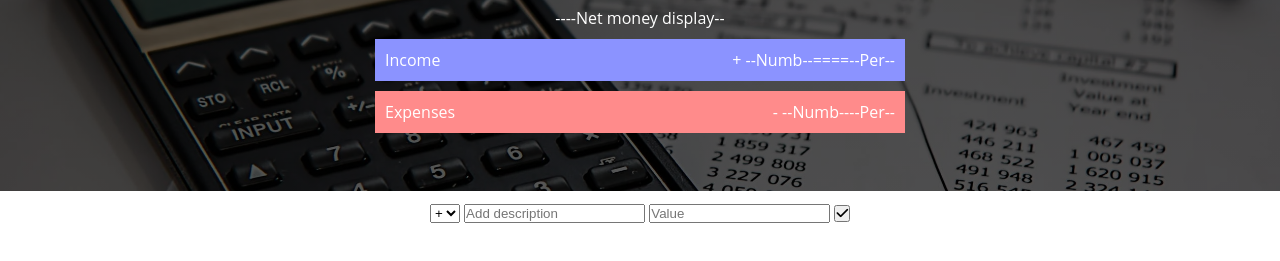
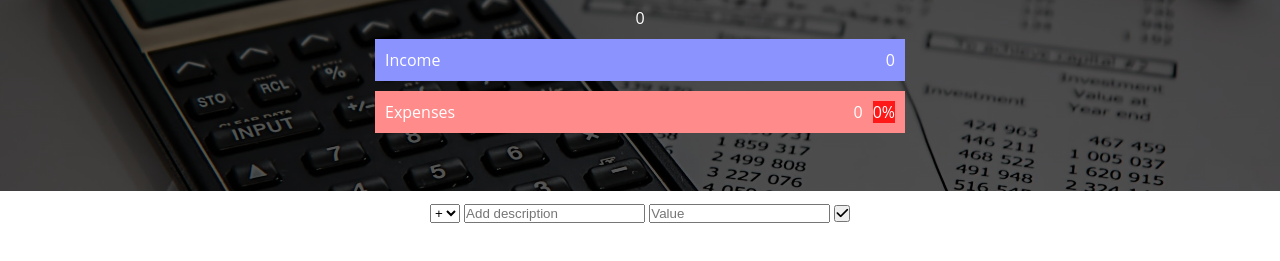
Before and after one commit to seleazar10/financing, a plain HTML site: page index.html in a window 1280 px wide. Shown: the part 129-390 px from the top of the page. Drawn offline with Linux system fonts and the light colour scheme.

Commit message:
first section can receive and display data from Ct

```diff
--- a/index.html
+++ b/index.html
@@ -29,8 +29,8 @@
 
             </div>
 
-            <div class="netDisplay center whiteFont">
-                <p class="netMoney"> ----Net money display-- </p>
+            <div class="netDisplay  center whiteFont">
+                <p class="netMoney"> %budget% </p>
 
             </div>
 
@@ -42,8 +42,8 @@
                     <p class="incomeWord">Income</p>
 
                     <div class="righto">
-                        <p class="incomePercentage right whiteFont">--Per--</p>
-                        <p class="incomeNumber right whiteFont">+ --Numb--====</p>
+                        <!-- <p class="incomePercentage right whiteFont">%perentage%</p> -->
+                        <p class="incomeNumber right whiteFont"></p>
                     </div>
 
                 </div>
@@ -52,8 +52,8 @@
                     <p class="expensesWord">Expenses</p>
 
                     <div class="right">
-                        <p class="expensesPercentage right whiteFont">--Per--</p>
-                        <p class="expensesNumber right whiteFont">- --Numb--</p>
+                        <p class="expensesPercentage right whiteFont"></p>
+                        <p class="expensesNumber right whiteFont"></p>
                     </div>
                 </div>
 
--- a/scipt.js
+++ b/scipt.js
@@ -74,6 +74,12 @@ var budgetController = (function () {
             return newItem
         },
 
+        testing: function () {
+
+            console.log(data.allItems)
+
+        },
+
         calculateBudget: function () {
 
             //calculate total inocme and exense
@@ -100,13 +106,20 @@ var budgetController = (function () {
         },
 
 
-        testing: function () {
+        getBudget: function(){
 
-            console.log(data.allItems)
+            return{
+                budget: data.budget,
+                totalInc: data.totals['inc'],
+                totalExp: data.totals['exp'],
+                percentage: data.percentage,
 
-            console.log(data.totals['inc'])
+            }
 
         },
+
+
+
 
     }
 
@@ -125,7 +138,12 @@ var UIController = (function () {
         inputValue: '.add_value',
         inputAddBtn: '.add_btn',
         incomeContainer: '.income_list',
-        expenseContainer: '.expenses_list'
+        expenseContainer: '.expenses_list',
+        netMoney: '.netMoney',
+        incomeNumber: ".incomeNumber",
+        expensesNumber: ".expensesNumber",
+        expensesPercentage: ".expensesPercentage",
+
 
 
     }
@@ -168,12 +186,49 @@ var UIController = (function () {
             newHtml = html.replace('%id%', obj.id);
             newHtml = newHtml.replace('%description%', obj.description);
             newHtml = newHtml.replace('%value%', obj.value);
-            newHtml = newHtml.replace('%percentage%', obj.percentage);
+            // newHtml = newHtml.replace('%percentage%', obj.percentage);
 
 
             document.querySelector(element).insertAdjacentHTML('beforeend', newHtml);
 
         },
+
+
+        addBudget: function(object){
+
+
+            var budgetContainer, incToDisplay, expToDisplay, perToDisplay;
+
+            budgetContainer = DOMstrings.netMoney;
+            document.querySelector(budgetContainer).innerHTML = object.budget;
+
+            incToDisplay = DOMstrings.incomeNumber;
+            document.querySelector(incToDisplay).innerHTML = object.totalInc;
+
+            expToDisplay = DOMstrings.expensesNumber;
+            document.querySelector(expToDisplay).innerHTML = object.totalExp;
+
+            perToDisplay = DOMstrings.expensesPercentage;
+            document.querySelector(perToDisplay).innerHTML = `   ${object.percentage}%`;
+
+
+
+        // getBudget: function(){
+
+        //     return{
+        //         budget: data.budget,
+        //         totalInc: data.totals['inc'],
+        //         totalExp: data.totals['exp'],
+        //         percentage: data.percentage,
+
+        //     }
+
+        // },
+
+
+
+        },
+
 
 
         clearFields: function () {
@@ -198,8 +253,7 @@ var UIController = (function () {
 
             fields = document.querySelector(DOMstrings.inputDescription).value = ""
             fieldsArr = document.querySelector(DOMstrings.inputValue).value = ""
-            console.log(fields)
-
+            console.log(fields);
 
 
         },
@@ -227,8 +281,8 @@ var controller = (function (budgetCtrl, UICtrl) {
 
     var setupEventListener = function () {
 
-        var DOM = UICtrl.getDOMstrings()
-        console.log(DOM)
+        var DOM = UICtrl.getDOMstrings();
+        console.log(DOM);
 
 
         //button event listener
@@ -236,16 +290,16 @@ var controller = (function (budgetCtrl, UICtrl) {
 
 
         //Enter - Key listenner
-        document.addEventListener('keypress', keyisPressed)
+        document.addEventListener('keypress', keyisPressed);
 
         function keyisPressed(event) {
             // console.log(event)  //NA
             // console.log(event.keyCode) //NA
 
             if (event.keyCode === 13 || event.which === 13) {
-                console.log('Enter is pressed')
-                event.preventDefault()
-                ctrlAddItem()
+                console.log('Enter is pressed');
+                event.preventDefault();
+                ctrlAddItem();
             } else {
                 // console.log(`this is not the "ENTER" key... this is key: ${event.keyCode}`) //NA
             }
@@ -260,16 +314,23 @@ var controller = (function (budgetCtrl, UICtrl) {
 
     var updateBudget = function () {
 
-        budgetCtrl.testing()
+        budgetCtrl.testing();
 
         //1. calaculate budget / result
 
-        budgetCtrl.calculateBudget()
+        budgetCtrl.calculateBudget();
 
 
 
         //2. return new result
+
+        var budget = budgetCtrl.getBudget();
+
+
         //3. display result on UI
+        console.log(budget);
+
+        UICtrl.addBudget(budget);
 
     }
 
@@ -321,6 +382,13 @@ var controller = (function (budgetCtrl, UICtrl) {
     return {
         init: function () {
             console.log('app has started');
+            UICtrl.addBudget({
+                budget: 0,
+                totalInc: 0,
+                totalExp: 0,
+                percentage: 0,
+
+            });
             setupEventListener()
         }
     }
--- a/style.css
+++ b/style.css
@@ -97,6 +97,12 @@ body {
 
 }
 
+.expensesPercentage{
+    display: inline-block;
+    background-color: #ff1818;
+    margin-left: 10px;
+}
+
 
 
 /* -------Bottom Part --------------------- */
```
